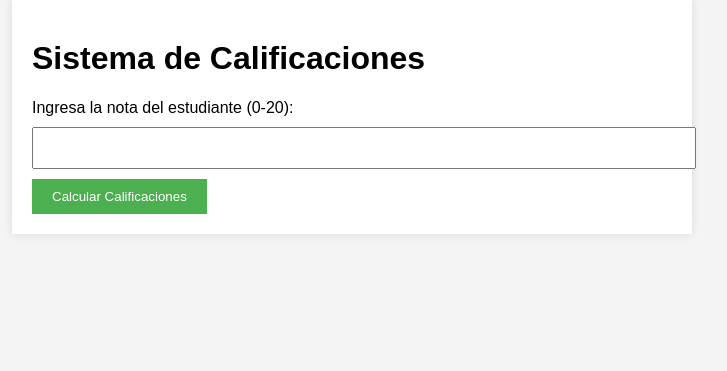
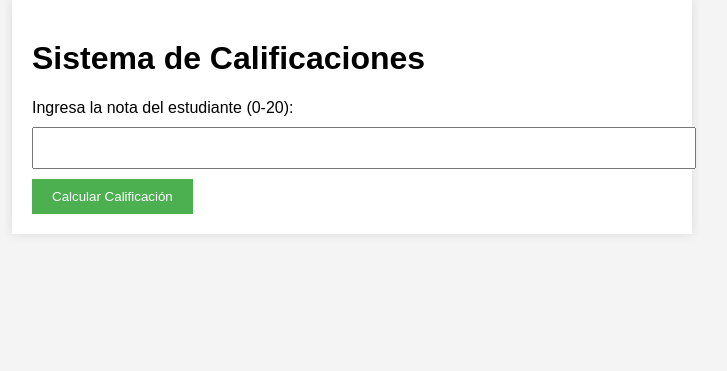
Before and after one commit to MarcoN-spec-oss/FUNDAMENTOS-DE-CIENCIA-DE-DATOS, a Flask app: page / in a window 1280 px wide. Shown: the part 101-472 px from the top of the page, without its empty margins (288-1015 px from the left). Run offline with Flask 3, Linux system fonts and the light colour scheme.

Commit message:
Prueba de cambios

```diff
--- a/templates/index.html
+++ b/templates/index.html
@@ -48,7 +48,7 @@
     <form method="POST">
         <label for="nota">Ingresa la nota del estudiante (0-20):</label>
         <input type="text" id="nota" name="nota" required>
-        <button type="submit">Calcular Calificaciones</button>
+        <button type="submit">Calcular Calificación</button>
     </form>
     {% if calificacion %}
         <div class="result">
```
